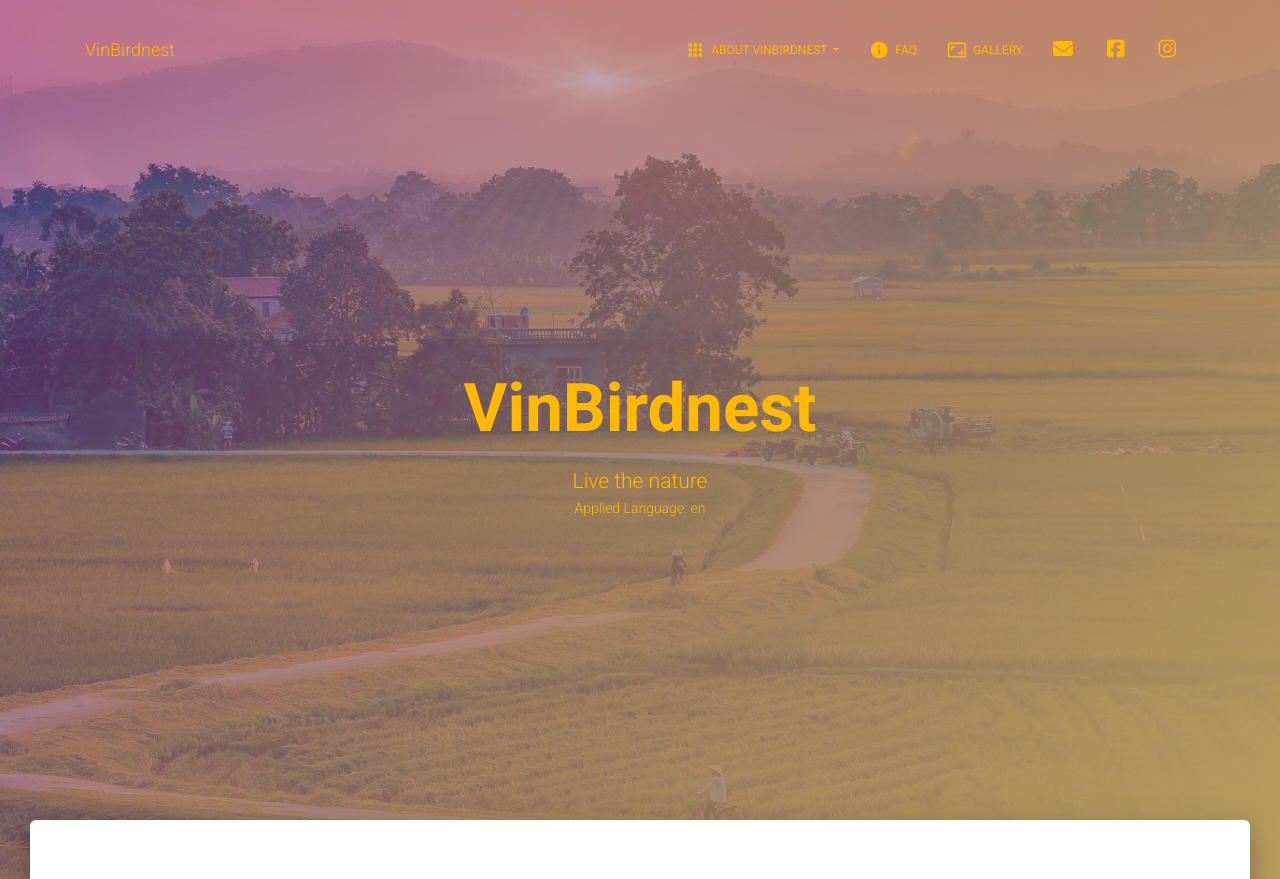
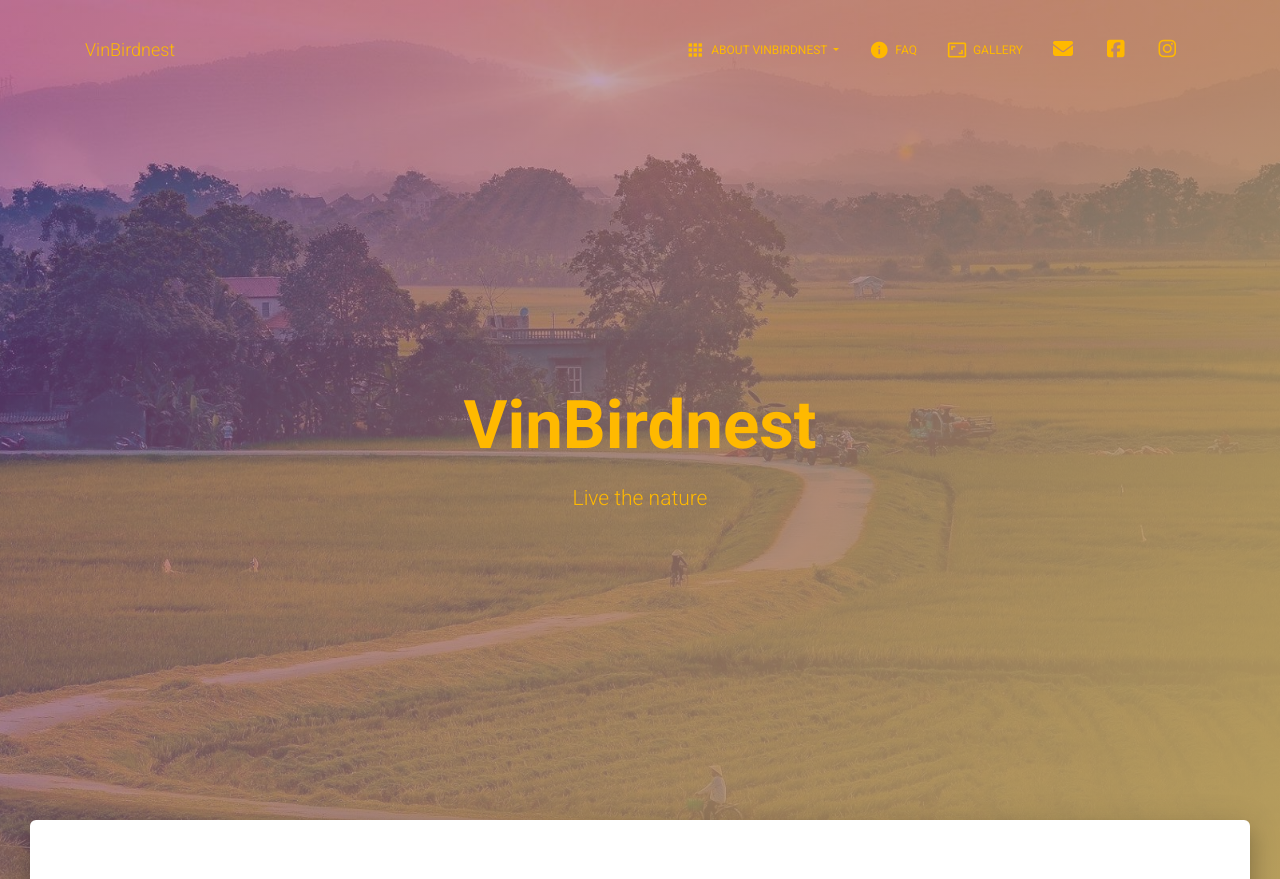
Before and after one commit to tuantr10/vinbird, a PHP site: page / in a window 1280 px wide. Shown: the top 879 px of the page. Run offline with PHP 8.4, Linux system fonts and the light colour scheme; some libraries are stand-ins or nearby versions.

Commit message:
remove unnecessary text

```diff
--- a/index.php
+++ b/index.php
@@ -115,7 +115,6 @@
           <div class="brand">
             <h1>VinBirdnest</h1>
             <h3>Live the nature</h3>
-            <p>Applied Language: <?php echo $i18n->getAppliedLang(); ?> </p>
           </div>
         </div>
       </div>
```
